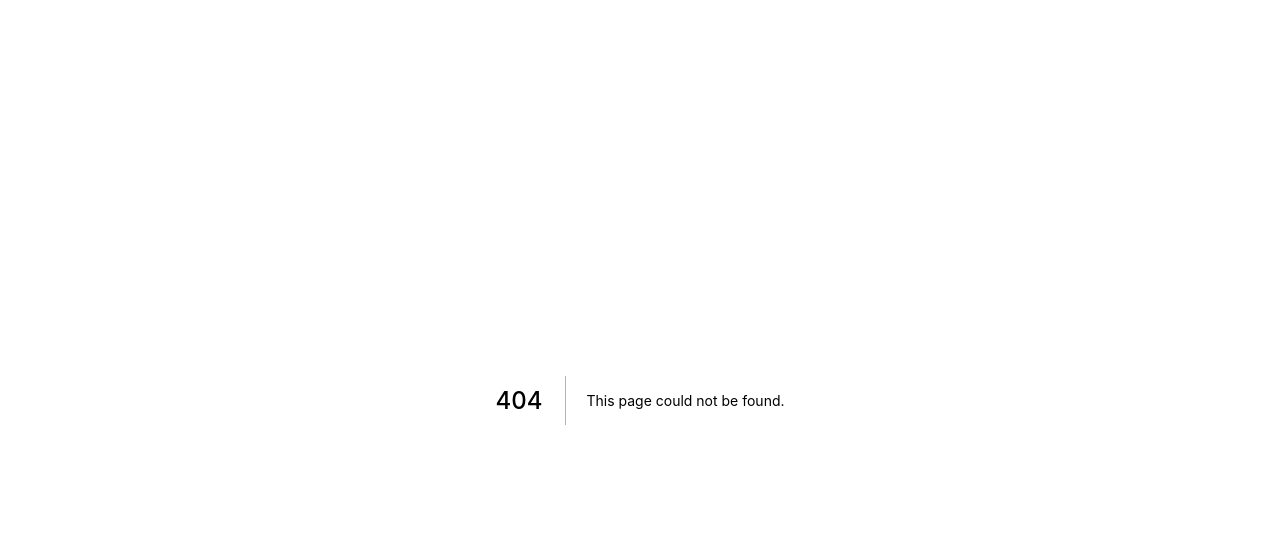
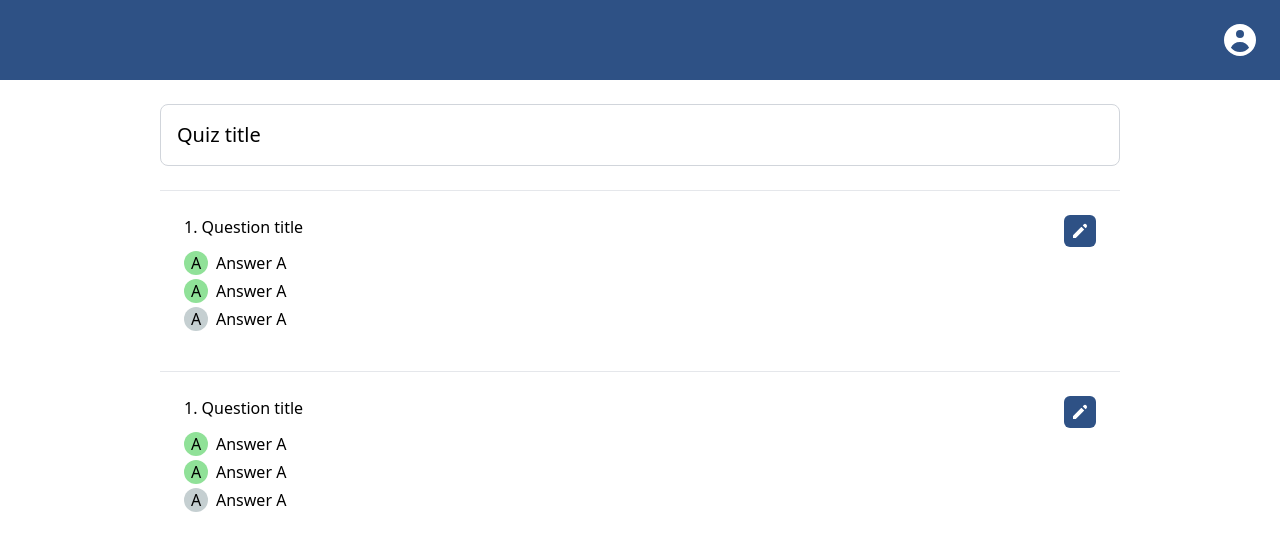
Before and after one commit to super-alpha-team/new-quizzes-fe, a Next.js app: page /conf/1 in a window 1280 px wide. Before the commit this address had no page. Shown: the top 550 px of the page. Built offline with nearby package versions, Linux system fonts and the light colour scheme.

Commit message:
add config question screen with mock data

```diff
--- /dev/null
+++ b/pages/conf/[id].jsx
@@ -0,0 +1,86 @@
+import React, { useState } from 'react'
+import Header from '../../components/Header'
+
+function Question({ id, isChoosing, setIsChoosing }) {
+    const [isEdit, setIsEdit] = useState(false);
+
+    function handleChooseQuestion() {
+        setIsEdit(!isEdit);
+    }
+
+    return (
+        <>
+            {!isEdit ?
+                <hr />
+                : ""}
+            <div className={
+                isEdit
+                    ? "p-6 mb-4 flex justify-between bg-light-medium h-full w-full rounded-xl"
+                    : "p-6 mb-4 flex justify-between"
+            }>
+                <div className="">
+                    <h1 className="pb-3">1. Question title</h1>
+                    <div className="gap-1 flex flex-col">
+                        <div className="flex flex-row gap-2">
+                            <div className="w-6 h-6 bg-green-light rounded-full flex justify-center items-center">A</div>
+                            <p>Answer A</p>
+                        </div>
+                        <div className="flex flex-row gap-2">
+                            <div className="w-6 h-6 bg-green-light rounded-full flex justify-center items-center">A</div>
+                            <p>Answer A</p>
+                        </div>
+                        <div className="flex flex-row gap-2">
+                            <div className="w-6 h-6 bg-gray-light rounded-full flex justify-center items-center">A</div>
+                            <p>Answer A</p>
+                        </div>
+                    </div>
+                </div>
+                <div>
+                    <div
+                        className="w-8 h-8 bg-blue-dark flex justify-center items-center hover:cursor-pointer rounded-md"
+                        onClick={handleChooseQuestion}
+                    >
+                        {!isEdit ?
+                            <svg xmlns="http://www.w3.org/2000/svg" className="h-5 w-5 text-white" viewBox="0 0 20 20" fill="currentColor">
+                                <path d="M13.586 3.586a2 2 0 112.828 2.828l-.793.793-2.828-2.828.793-.793zM11.379 5.793L3 14.172V17h2.828l8.38-8.379-2.83-2.828z" />
+                            </svg>
+                            :
+                            <svg xmlns="http://www.w3.org/2000/svg" className="h-5 w-5 text-white" viewBox="0 0 20 20" fill="currentColor">
+                                <path fillRule="evenodd" d="M16.707 5.293a1 1 0 010 1.414l-8 8a1 1 0 01-1.414 0l-4-4a1 1 0 011.414-1.414L8 12.586l7.293-7.293a1 1 0 011.414 0z" clipRule="evenodd" />
+                            </svg>
+                        }
+                    </div>
+                </div>
+
+            </div>
+        </>
+    )
+}
+
+function ConfigQuestion() {
+    const [isChoosing, setIsChoosing] = useState(-1);
+    return (
+        <div className="w-screen h-screen">
+            <Header />
+            <div className="w-9/12 m-auto">
+                <div className="mt-6 mb-6 text-xl p-4 border border-gray-300 w-full rounded-lg">
+                    <p> Quiz title </p>
+                </div>
+
+                <Question
+                    id={1}
+                    isChoosing={isChoosing}
+                    setIsChoosing={setIsChoosing}
+                />
+
+                <Question
+                    id={2}
+                    isChoosing={isChoosing}
+                    setIsChoosing={setIsChoosing}
+                />
+            </div>
+        </div>
+    )
+}
+
+export default ConfigQuestion;
--- a/pages/conf/index.jsx
+++ b/pages/conf/index.jsx
@@ -1,6 +1,7 @@
 import React, { useState } from "react";
 import Header from "../../components/Header";
 import useCollapse from "react-collapsed";
+import Link from "next/link";
 
 function SingleQuiz({ id, isChoosing, setIsChoosing }) {
     const { getCollapseProps, getToggleProps, isExpanded } = useCollapse();
@@ -104,15 +105,21 @@ function ChooseQuiz() {
                 </div>
             </div>
             <div className="w-9/12 m-auto justify-end flex mt-4 ">
-                <div
-                    className={
-                        isChoosing != -1
-                            ? "bg-blue-700 hover:bg-blue-dark text-white font-bold py-2 px-4 rounded duration-300 cursor-pointer"
-                            : "bg-gray-300 text-white font-bold py-2 px-4 rounded duration-300"
-                    }
-                >
-                    Button
-                </div>
+                {isChoosing != -1 ?
+                    <Link href="/conf/1">
+                        <div
+                            className="bg-blue-lightDark hover:bg-blue-dark text-white font-bold py-2 px-4 rounded duration-300 cursor-pointer"
+                        >
+                            Button
+                        </div>
+                    </Link>
+                    : <div
+                        className=
+                        "bg-gray-300 text-white font-bold py-2 px-4 rounded duration-300"
+                    >
+                        Tiếp tục
+                    </div>
+                }
             </div>
         </div>
     );
--- a/tailwind.config.js
+++ b/tailwind.config.js
@@ -9,7 +9,17 @@ module.exports = {
       colors: {
         blue: {
           dark: "#2E5185",
+          lightDark: "#5379b0",
         },
+        green: {
+          light: "#90E198"
+        },
+        gray: {
+          light: "#C5CFD1"
+        },
+        light: {
+          medium: "#F5F7F8"
+        }
       },
       boxShadow: {
           quiz: "0px 5px 30px 26px rgba(152, 152, 152, 0.15)",
```
